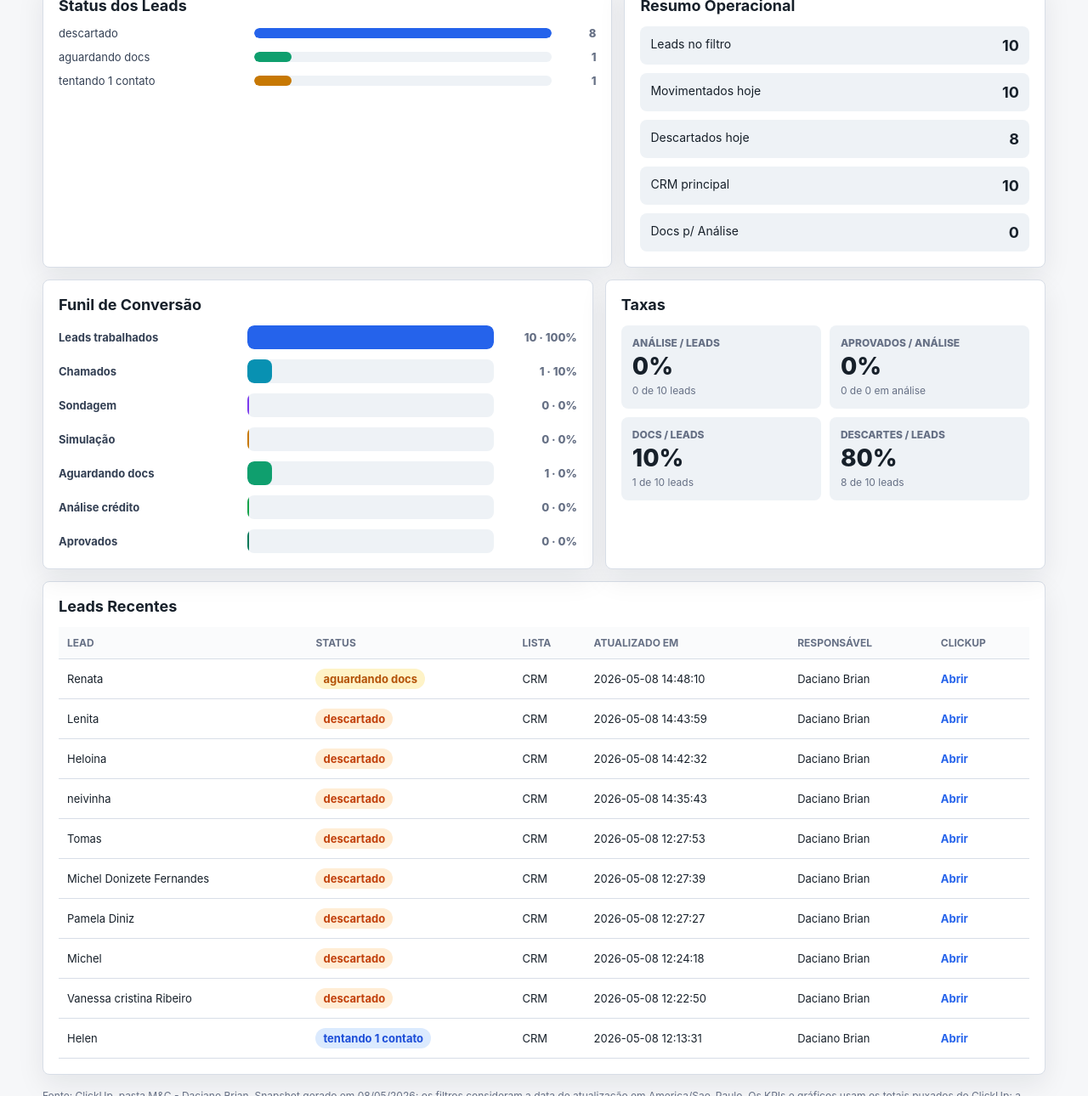
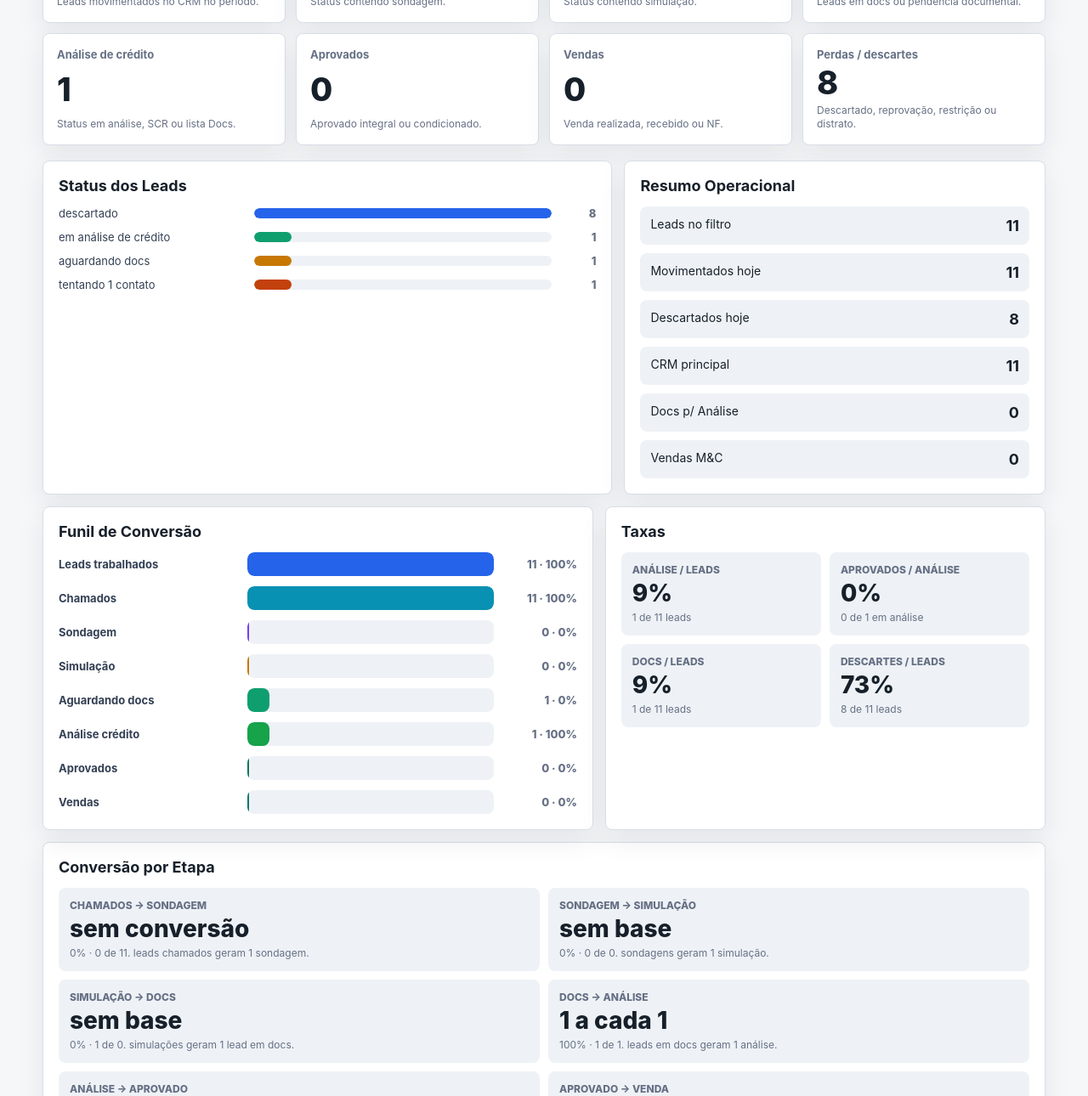
Before and after one commit to Dacianobrian/daciano-crm-dashboard, a plain HTML site: page index.html in a window 1280 px wide. Shown: the part 281-1571 px from the top of the page at 85% size. Drawn offline with Linux system fonts and the light colour scheme.

Commit message:
Fix CRM funnel KPI calculations

```diff
--- a/index.html
+++ b/index.html
@@ -90,7 +90,7 @@
 
     .kpis {
       display: grid;
-      grid-template-columns: repeat(5, 1fr);
+      grid-template-columns: repeat(4, 1fr);
       gap: 12px;
       margin-bottom: 18px;
     }
@@ -251,13 +251,15 @@
       white-space: nowrap;
     }
 
-    .rate-grid {
+    .rate-grid,
+    .need-grid {
       display: grid;
       grid-template-columns: repeat(2, 1fr);
       gap: 10px;
     }
 
-    .rate-card {
+    .rate-card,
+    .need-card {
       min-height: 98px;
       border-radius: 8px;
       background: var(--surface-2);
@@ -267,21 +269,24 @@
       justify-content: space-between;
     }
 
-    .rate-label {
+    .rate-label,
+    .need-label {
       color: var(--muted);
       font-size: 12px;
       font-weight: 800;
       text-transform: uppercase;
     }
 
-    .rate-value {
+    .rate-value,
+    .need-value {
       color: var(--text);
       font-size: 28px;
       font-weight: 850;
       line-height: 1;
     }
 
-    .rate-base {
+    .rate-base,
+    .need-base {
       color: var(--muted);
       font-size: 12px;
       line-height: 1.35;
@@ -407,7 +412,8 @@
         grid-row: 2;
       }
 
-      .rate-grid {
+      .rate-grid,
+      .need-grid {
         grid-template-columns: 1fr;
       }
     }
@@ -418,7 +424,7 @@
     <header>
       <div>
         <h1>Dashboard CRM - Daciano Brian</h1>
-        <p class="subtitle">Leads do ClickUp CRM, calculados pelo status atual e pela data de atualização no fuso America/Sao_Paulo.</p>
+        <p class="subtitle">Leads do ClickUp CRM. Chamados conta os leads trabalhados no período, mesmo quando depois viraram descarte, docs ou análise.</p>
       </div>
       <div class="filters">
         <label>
@@ -427,7 +433,7 @@
             <option value="today">Hoje, 08/05/2026</option>
             <option value="week">Semana, 04/05 a 10/05</option>
             <option value="month">Mês, maio/2026</option>
-            <option value="all">Todo o snapshot</option>
+            <option value="all">Snapshot revisado</option>
           </select>
         </label>
         <label>
@@ -436,6 +442,7 @@
             <option value="all">Todas</option>
             <option value="CRM">CRM M&C</option>
             <option value="Docs">Docs p/ Análise</option>
+            <option value="Vendas">Vendas M&C</option>
           </select>
         </label>
       </div>
@@ -443,9 +450,9 @@
 
     <div class="kpis">
       <article class="kpi">
-        <div class="label">Leads chamados</div>
+        <div class="label">Leads chamados / trabalhados</div>
         <div class="value" id="kpiContacted">0</div>
-        <div class="hint">Status com tentativa de contato.</div>
+        <div class="hint">Leads movimentados no CRM no período.</div>
       </article>
       <article class="kpi">
         <div class="label">Movidos para sondagem</div>
@@ -465,7 +472,22 @@
       <article class="kpi">
         <div class="label">Análise de crédito</div>
         <div class="value" id="kpiCredito">0</div>
-        <div class="hint">Leads na lista Docs p/ Análise.</div>
+        <div class="hint">Status em análise, SCR ou lista Docs.</div>
+      </article>
+      <article class="kpi">
+        <div class="label">Aprovados</div>
+        <div class="value" id="kpiApproved">0</div>
+        <div class="hint">Aprovado integral ou condicionado.</div>
+      </article>
+      <article class="kpi">
+        <div class="label">Vendas</div>
+        <div class="value" id="kpiSales">0</div>
+        <div class="hint">Venda realizada, recebido ou NF.</div>
+      </article>
+      <article class="kpi">
+        <div class="label">Perdas / descartes</div>
+        <div class="value" id="kpiLost">0</div>
+        <div class="hint">Descartado, reprovação, restrição ou distrato.</div>
       </article>
     </div>
 
@@ -482,6 +504,7 @@
           <div class="summary-item"><span id="summaryDiscardedLabel">Descartados hoje</span><strong id="summaryDiscarded">0</strong></div>
           <div class="summary-item"><span>CRM principal</span><strong id="summaryCrm">0</strong></div>
           <div class="summary-item"><span>Docs p/ Análise</span><strong id="summaryDocsList">0</strong></div>
+          <div class="summary-item"><span>Vendas M&C</span><strong id="summarySalesList">0</strong></div>
         </div>
       </section>
     </div>
@@ -519,6 +542,11 @@
     </div>
 
     <section>
+      <h2>Conversão por Etapa</h2>
+      <div class="need-grid" id="conversionNeeds"></div>
+    </section>
+
+    <section>
       <h2>Leads Recentes</h2>
       <div class="table-wrap">
         <table>
@@ -538,7 +566,7 @@
     </section>
 
     <footer>
-      Fonte: ClickUp, pasta M&amp;C - Daciano Brian. Snapshot gerado em 08/05/2026; os filtros consideram a data de atualização em America/Sao_Paulo. Os KPIs e gráficos usam os totais puxados do ClickUp; a tabela mostra os leads recentes dentro do período selecionado.
+      Fonte: ClickUp, pasta M&amp;C - Daciano Brian. Snapshot revisado em 08/05/2026; os filtros consideram a data de atualização em America/Sao_Paulo. Para conversão histórica perfeita, o próximo passo é salvar snapshots diários por ID do lead.
     </footer>
   </main>
 
@@ -548,6 +576,7 @@
     const WEEK_END = "2026-05-10";
     const MONTH_PREFIX = "2026-05";
     const LEADS = [
+      { name: "Bruna", status: "em análise de crédito", list: "CRM", updated: "2026-05-08 15:26:20", assignee: "Daciano Brian", url: "https://app.clickup.com/t/86ag48pye" },
       { name: "Renata", status: "aguardando docs", list: "CRM", updated: "2026-05-08 14:48:10", assignee: "Daciano Brian", url: "https://app.clickup.com/t/86ah8g614" },
       { name: "Lenita", status: "descartado", list: "CRM", updated: "2026-05-08 14:43:59", assignee: "-", url: "https://app.clickup.com/t/86afj965q" },
       { name: "Heloina", status: "descartado", list: "CRM", updated: "2026-05-08 14:42:32", assignee: "-", url: "https://app.clickup.com/t/86af8m4kb" },
@@ -570,14 +599,16 @@
 
     const STATUS_TOTALS = {
       CRM: {
-        "descartado": 74,
+        "descartado": 73,
         "analise documental concluida": 4,
+        "em analise de credito": 1,
         "aguardando docs": 1,
         "tentando 1 contato": 1
       },
       Docs: {
         "scr bacen": 43,
         "aprovado integral": 14,
+        "aprovado condicionado": 5,
         "restricao (so regularizar)": 12,
         "reprovado por margem": 3,
         "pendencia docs": 2,
@@ -585,6 +616,13 @@
         "reprovado por rating": 2,
         "pend. receita": 1,
         "restricao caixa": 1
+      },
+      Vendas: {
+        "recebido": 17,
+        "vendas realizadas": 9,
+        "distrato": 10,
+        "nf gerada": 3,
+        "nf parcial recebida": 5
       }
     };
 
@@ -643,7 +681,7 @@
       const list = document.getElementById("listFilter").value;
       if (period === "all") {
         const totals = {};
-        const lists = list === "all" ? ["CRM", "Docs"] : [list];
+        const lists = list === "all" ? Object.keys(STATUS_TOTALS) : [list];
         lists.forEach(listName => {
           Object.entries(STATUS_TOTALS[listName]).forEach(([status, count]) => {
             totals[status] = (totals[status] || 0) + count;
@@ -668,39 +706,67 @@
       const list = document.getElementById("listFilter").value;
       const fullCrm = Object.values(STATUS_TOTALS.CRM).reduce((sum, count) => sum + count, 0);
       const fullDocs = Object.values(STATUS_TOTALS.Docs).reduce((sum, count) => sum + count, 0);
+      const fullSales = Object.values(STATUS_TOTALS.Vendas).reduce((sum, count) => sum + count, 0);
       if (period !== "all") return rows.length;
       if (list === "CRM") return fullCrm;
       if (list === "Docs") return fullDocs;
-      return fullCrm + fullDocs;
+      if (list === "Vendas") return fullSales;
+      return fullCrm + fullDocs + fullSales;
     }
 
     function docsListTotal(rows) {
       const period = document.getElementById("periodFilter").value;
       const list = document.getElementById("listFilter").value;
       if (period === "all") {
-        if (list === "CRM") return 0;
+        if (list === "CRM" || list === "Vendas") return 0;
         return Object.values(STATUS_TOTALS.Docs).reduce((sum, count) => sum + count, 0);
       }
       return rows.filter(row => row.list === "Docs").length;
     }
 
+    function crmAnalysisTotal(rows) {
+      const period = document.getElementById("periodFilter").value;
+      const list = document.getElementById("listFilter").value;
+      const isCreditStatus = status => status.includes("analise") || status.includes("scr bacen");
+      if (period === "all") {
+        if (list === "Docs" || list === "Vendas") return 0;
+        return countMatchingStatuses(STATUS_TOTALS.CRM, isCreditStatus);
+      }
+      return rows.filter(row => {
+        const status = normalize(row.status);
+        return row.list === "CRM" && isCreditStatus(status);
+      }).length;
+    }
+
     function currentMetrics(rows) {
       const counts = statusCounts(rows);
       const total = totalForSelection(rows);
-      const contacted = countMatchingStatuses(counts, status => status.includes("contato"));
+      const contacted = total;
       const sondagem = countMatchingStatuses(counts, status => status.includes("sondagem"));
       const simulacao = countMatchingStatuses(counts, status => status.includes("simulacao"));
       const waitingDocs = countMatchingStatuses(counts, status => status.includes("docs") || status.includes("pendencia"));
-      const analysisStatus = countMatchingStatuses(counts, status => status.includes("analise"));
-      const credit = docsListTotal(rows) + analysisStatus;
+      const credit = docsListTotal(rows) + crmAnalysisTotal(rows);
       const approved = countMatchingStatuses(counts, status => status.includes("aprovado"));
-      const discarded = countMatchingStatuses(counts, status => status.includes("descartado"));
-      return { total, contacted, sondagem, simulacao, waitingDocs, credit, approved, discarded };
+      const sales = countMatchingStatuses(counts, status => status.includes("venda") || status.includes("recebido") || status.includes("nf"));
+      const discarded = countMatchingStatuses(counts, status => (
+        status.includes("descartado") ||
+        status.includes("reprovado") ||
+        status.includes("restricao") ||
+        status.includes("inviavel") ||
+        status.includes("distrato")
+      ));
+      return { total, contacted, sondagem, simulacao, waitingDocs, credit, approved, sales, discarded };
     }
 
     function percent(part, base) {
       if (!base) return "0%";
       return `${Math.round((part / base) * 100)}%`;
+    }
+
+    function oneIn(part, base) {
+      if (!base) return "sem base";
+      if (!part) return "sem conversão";
+      return `1 a cada ${Math.max(Math.round(base / part), 1)}`;
     }
 
     function ownerName(row) {
@@ -718,6 +784,9 @@
       document.getElementById("kpiSimulacao").textContent = metrics.simulacao;
       document.getElementById("kpiDocs").textContent = metrics.waitingDocs;
       document.getElementById("kpiCredito").textContent = metrics.credit;
+      document.getElementById("kpiApproved").textContent = metrics.approved;
+      document.getElementById("kpiSales").textContent = metrics.sales;
+      document.getElementById("kpiLost").textContent = metrics.discarded;
     }
 
     function renderBars(rows) {
@@ -743,6 +812,7 @@
       const list = document.getElementById("listFilter").value;
       const fullCrm = Object.values(STATUS_TOTALS.CRM).reduce((sum, count) => sum + count, 0);
       const fullDocs = Object.values(STATUS_TOTALS.Docs).reduce((sum, count) => sum + count, 0);
+      const fullSales = Object.values(STATUS_TOTALS.Vendas).reduce((sum, count) => sum + count, 0);
       const metrics = currentMetrics(rows);
       const periodLabels = {
         today: ["Movimentados hoje", "Descartados hoje"],
@@ -755,8 +825,9 @@
       document.getElementById("summaryTotal").textContent = metrics.total;
       document.getElementById("summaryToday").textContent = metrics.total;
       document.getElementById("summaryDiscarded").textContent = metrics.discarded;
-      document.getElementById("summaryCrm").textContent = period === "all" ? (list === "Docs" ? 0 : fullCrm) : rows.filter(row => row.list === "CRM").length;
-      document.getElementById("summaryDocsList").textContent = period === "all" ? (list === "CRM" ? 0 : fullDocs) : rows.filter(row => row.list === "Docs").length;
+      document.getElementById("summaryCrm").textContent = period === "all" ? (list === "all" || list === "CRM" ? fullCrm : 0) : rows.filter(row => row.list === "CRM").length;
+      document.getElementById("summaryDocsList").textContent = period === "all" ? (list === "all" || list === "Docs" ? fullDocs : 0) : rows.filter(row => row.list === "Docs").length;
+      document.getElementById("summarySalesList").textContent = period === "all" ? (list === "all" || list === "Vendas" ? fullSales : 0) : rows.filter(row => row.list === "Vendas").length;
     }
 
     function renderFunnel(rows) {
@@ -768,7 +839,8 @@
         ["Simulação", metrics.simulacao, "#c77803"],
         ["Aguardando docs", metrics.waitingDocs, "#0f9f6e"],
         ["Análise crédito", metrics.credit, "#16a34a"],
-        ["Aprovados", metrics.approved, "#047857"]
+        ["Aprovados", metrics.approved, "#047857"],
+        ["Vendas", metrics.sales, "#0f766e"]
       ];
       const max = Math.max(metrics.total, 1);
       document.getElementById("funnelRows").innerHTML = stages.map(([name, count, color], index) => {
@@ -792,6 +864,25 @@
       document.getElementById("rateDiscardedBase").textContent = `${metrics.discarded} de ${metrics.total} leads`;
     }
 
+    function renderConversionNeeds(rows) {
+      const metrics = currentMetrics(rows);
+      const stages = [
+        ["Chamados -> Sondagem", metrics.sondagem, metrics.contacted, "leads chamados geram 1 sondagem"],
+        ["Sondagem -> Simulação", metrics.simulacao, metrics.sondagem, "sondagens geram 1 simulação"],
+        ["Simulação -> Docs", metrics.waitingDocs, metrics.simulacao, "simulações geram 1 lead em docs"],
+        ["Docs -> Análise", metrics.credit, metrics.waitingDocs, "leads em docs geram 1 análise"],
+        ["Análise -> Aprovado", metrics.approved, metrics.credit, "análises geram 1 aprovação"],
+        ["Aprovado -> Venda", metrics.sales, metrics.approved, "aprovados geram 1 venda"]
+      ];
+      document.getElementById("conversionNeeds").innerHTML = stages.map(([label, part, base, hint]) => `
+        <div class="need-card">
+          <div class="need-label">${label}</div>
+          <div class="need-value">${oneIn(part, base)}</div>
+          <div class="need-base">${percent(part, base)} · ${part} de ${base}. ${hint}.</div>
+        </div>
+      `).join("");
+    }
+
     function renderTable(rows) {
       const sorted = [...rows].sort((a, b) => b.updated.localeCompare(a.updated));
       document.getElementById("leadRows").innerHTML = sorted.map(row => `
@@ -812,6 +903,7 @@
       renderBars(rows);
       renderSummary(rows);
       renderFunnel(rows);
+      renderConversionNeeds(rows);
       renderTable(rows);
     }
 
```
Also changed, not shown: 1 other file.
